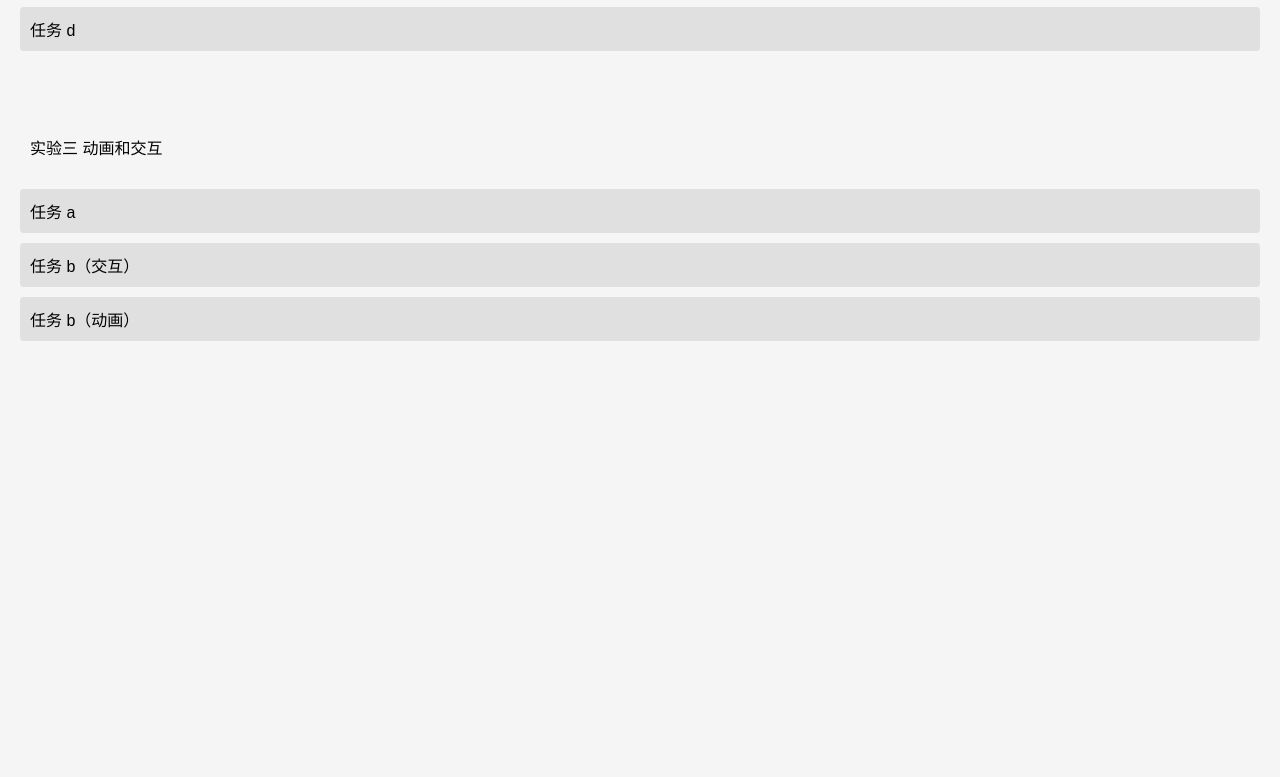
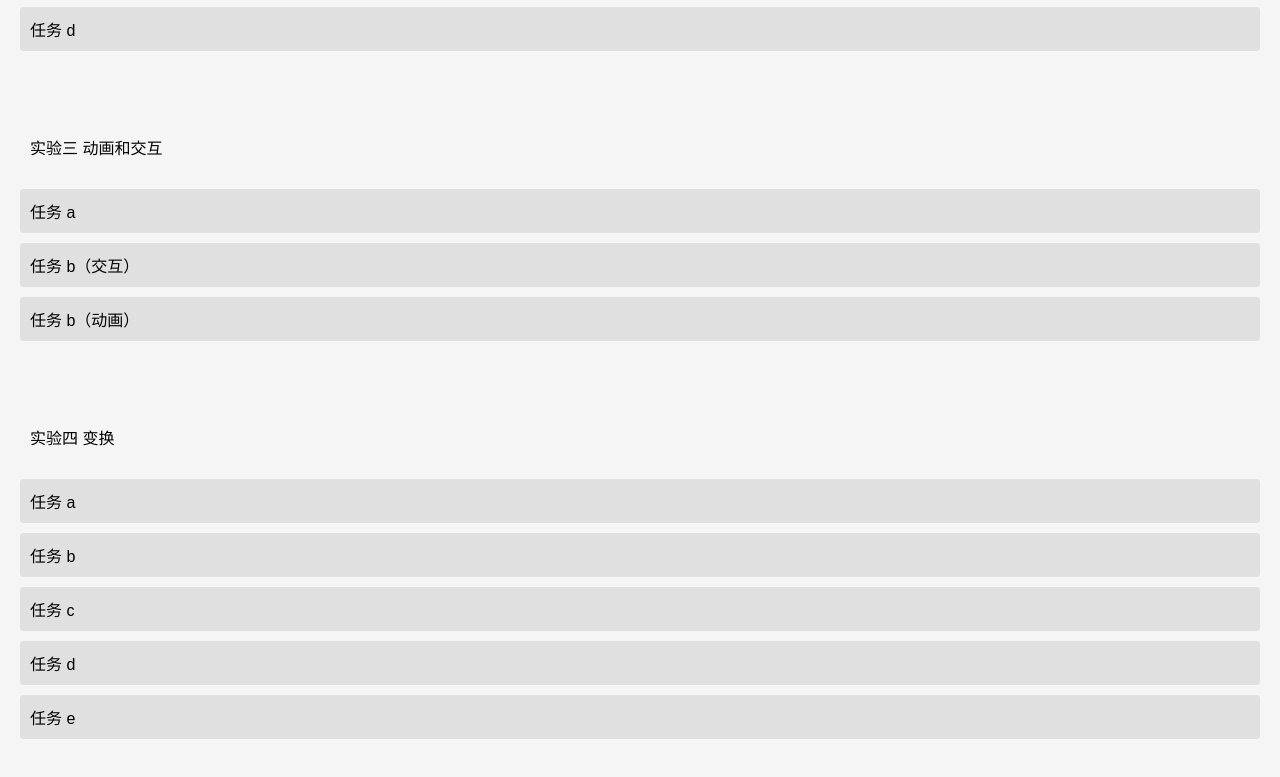
Before and after one commit to musejiechengxai/Horace.github.io, a plain HTML site: page index.html in a window 1280 px wide. Shown: the part 712-1489 px from the top of the page. Before the commit the page ends 1093 px from the top, so only its background shows below. Drawn offline with Linux system fonts and the light colour scheme.

Commit message:
index.html

```diff
--- a/index.html
+++ b/index.html
@@ -68,6 +68,18 @@
             <li><a href="./test3/demo-2/demo-2.2.html">任务 b（动画）</a></li>
         </ul>
     </li>
+    <br>
+    <br>
+    <br>
+    <li><a style="background: #f5f5f5;">实验四 变换</a>
+        <ul>
+            <li><a href="./test4/demo-1/demo-a.html">任务 a</a></li>
+            <li><a href="./test4/demo-1/demo-b.html">任务 b</a></li>
+            <li><a href="./test4/demo-1/demo-c.html">任务 c</a></li>
+            <li><a href="./test4/demo-1/demo-d.html">任务 d</a></li>
+            <li><a href="./test4/demo-2/demo-e.html">任务 e</a></li>
+        </ul>
+    </li>
     <!-- 添加更多作业的链接 -->
 </ul>
 </body>
```
